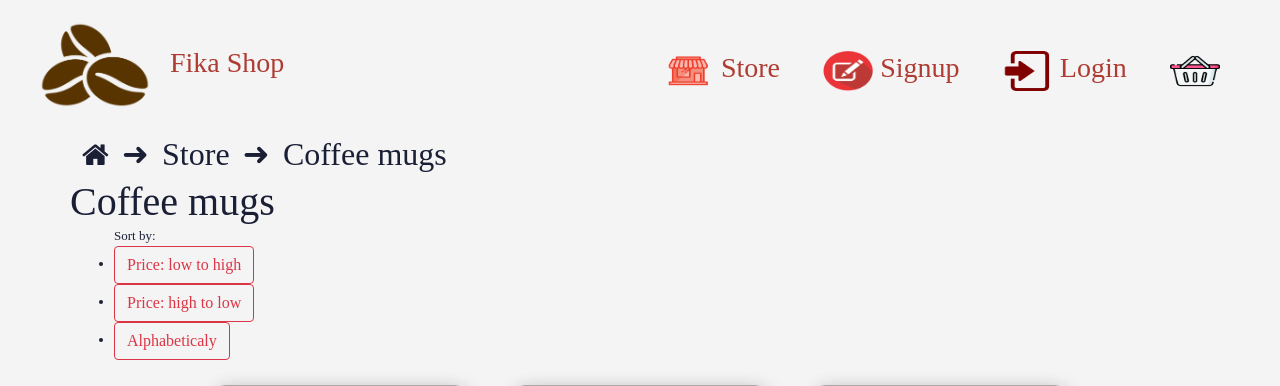
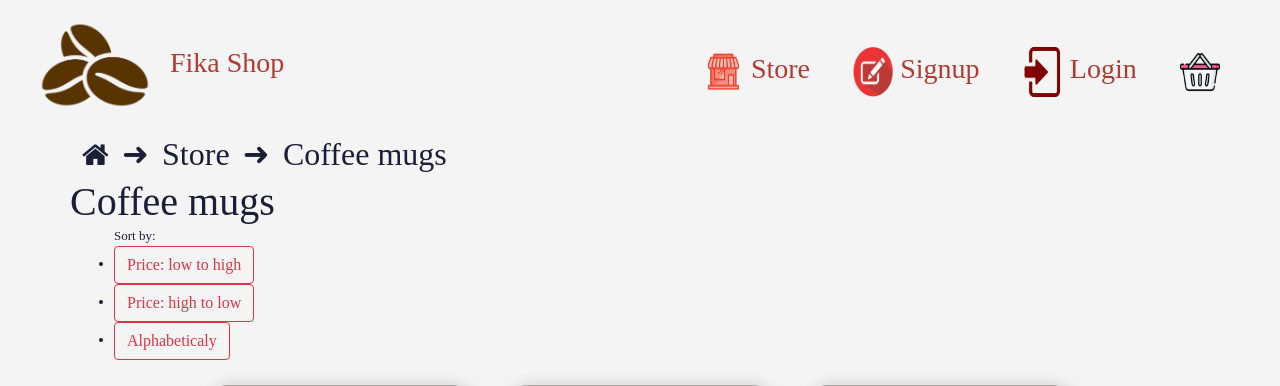
Before and after one commit to Lexicon-Group-2/Coffee_shop, a Django app: page /store/coffee_mugs in a window 1280 px wide. Shown: the top 386 px of the page. Run offline with Django 3.2, Linux system fonts and the light colour scheme; data comes from the database, SQL or seed files in the repository; both versions use the stored data as it was after the commit; parts of the project's set-up code (start-up, migrations or seed data) failed here and were passed over; some libraries are stand-ins or nearby versions.

Commit message:
modified files

```diff
--- a/static/css/main.css
+++ b/static/css/main.css
@@ -100,6 +100,10 @@ a {
 }
 
 /* end media response*/
+
+
+
+
 /* .nav-link {
   color: white;
   font-size: 1.5rem;
@@ -142,7 +146,7 @@ a {
   position: relative;
 }
  */
-#cart-total {
+/* #cart-total {
   display: block;
   position: absolute;
   top: 2px;
@@ -154,7 +158,7 @@ a {
   height: 22px;
   border-radius: 50%;
   font-size: 14px;
-}
+} */
 
 
 /* CSS for category buttons in the store page */
--- a/templates/main/base.html
+++ b/templates/main/base.html
@@ -26,7 +26,7 @@
 
   <!-- Load our static css files after this line -->
   <link rel="stylesheet" href="{% static 'css/main.css' %}">
-  <!--<link rel="stylesheet" href="{% static 'css/main1.css' %}"> -->
+  <!-- <link rel="stylesheet" href="{% static 'css/main1.css' %}"> -->
 
 
   {% block head_block %}
--- a/templates/main/navbar.html
+++ b/templates/main/navbar.html
@@ -20,27 +20,27 @@
             <nav>
                 <ul id="MenuItems">
 
-                    <li> <a class="active" href="{% url 'store' %}"><img src="/media/store.png"> Store</a></li>
+                    <li> <a class="active" href="{% url 'store' %}"><img src="/media/store.png" style="width: 40px; height:50px"> Store</a></li>
                     {% if user.is_superuser %}
-                    <li><a class="active" href="{% url 'admin:index' %}"><img src="/media/admin.png"> Admin</a></li>
+                    <li><a class="active" href="{% url 'admin:index' %}"><img src="/media/admin.png" style="width: 40px; height:50px"> Admin</a></li>
                     {% endif %}
 
                     {% if user.is_authenticated %}
 
-                    <li><a class="active" href="{% url 'wish_list' %}"><img src="/media/wish_list.png" class="cart-img"></a></li>
-                    <li><a class="active" href="{% url 'user' %}"><img src="/media/user.png">{{ user.username }}</a></li>
-                    <li><a class="active" href="{% url 'logout' %}"><img src="/media/logout1.png"> Logout</a></li>
+                    <li><a class="active" href="{% url 'wish_list' %}"><img src="/media/wish_list.png" style="width: 40px; height:50px" class="cart-img"></a></li>
+                    <li><a class="active" href="{% url 'user' %}"><img src="/media/user.png" style="width: 40px; height:50px">{{ user.username }}</a></li>
+                    <li><a class="active" href="{% url 'logout' %}"><img src="/media/logout1.png" style="width: 40px; height:50px"> Logout</a></li>
                     {% else %}
 
-                    <li><a class="active" href="{% url 'signup' %}"><img src="/media/register.jpg"> Signup</a></li>
-                    <li><a class="active" href="{% url 'login' %}"><img src="/media/login.png"> Login</a></li>
+                    <li><a class="active" href="{% url 'signup' %}"><img src="/media/register.jpg" style="width: 40px; height:50px"> Signup</a></li>
+                    <li><a class="active" href="{% url 'login' %}"><img src="/media/login.png" style="width: 40px; height:50px"> Login</a></li>
                     {% endif %}
-                    <li><a class="active" href="{% url 'cart' %}"><img src="/media/cart.png"></a></li>
+                    <li><a class="active" href="{% url 'cart' %}"><img src="/media/cart.png" style="width: 40px; height:50px"></a></li>
 
                 </ul>
             </nav>
             <div class="menu-icon">
-                <img src="/media/menu1.png" class="menu-icon" onclick="menutoggle()">
+                <img src="/media/menu1.png" style="width: 40px; height:50px" class="menu-icon" onclick="menutoggle()">
             </div>
         </div>
 <!--     </body>
```
Also changed, not shown: static/css/main1.css (deleted, +0 -106 lines), db.sqlite3.
